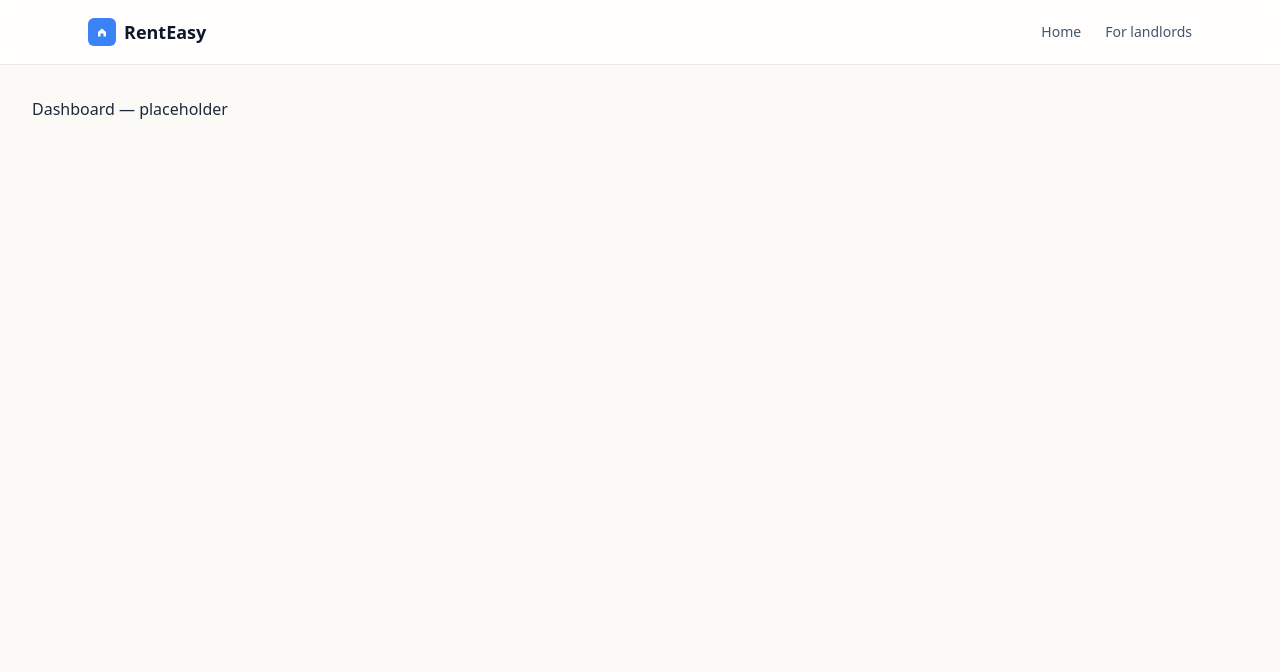
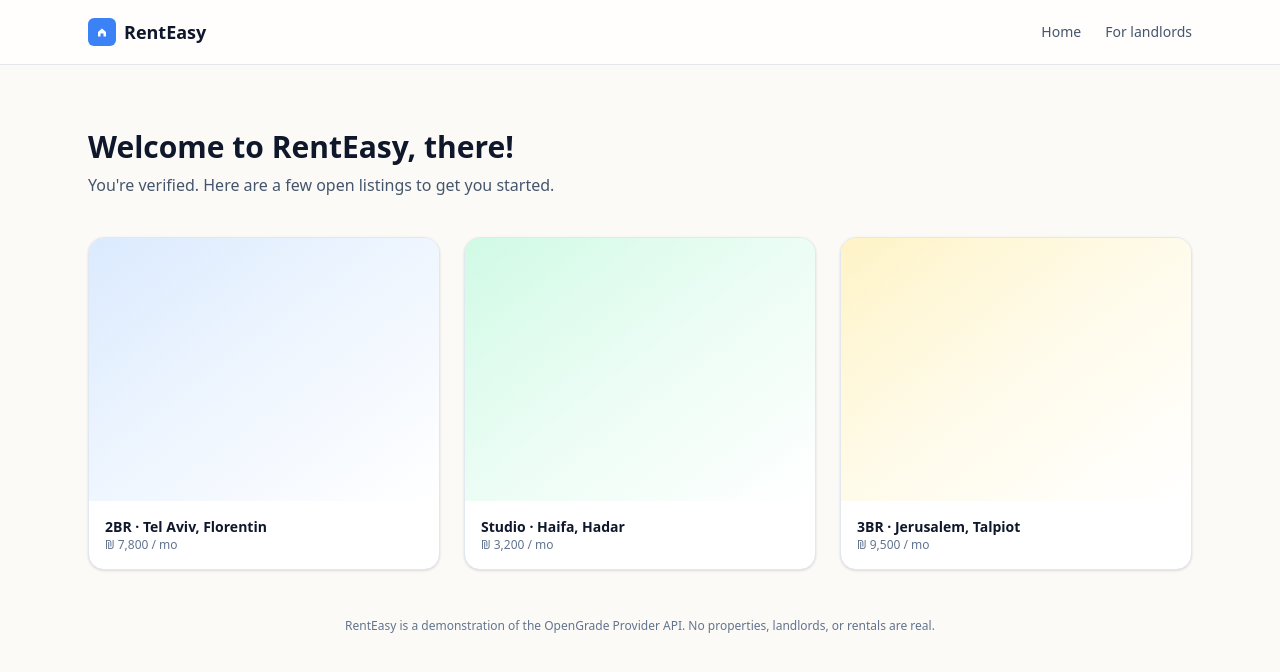
Before and after one commit to Amit-Za/opengrade-demo-renteasy, a React (Vite) app: page /dashboard in a window 1280 px wide. Shown: the top 672 px of the page. Built offline with nearby package versions, Linux system fonts and the light colour scheme.

Commit message:
feat: dashboard stub with fake listings

```diff
--- a/src/pages/dashboard.tsx
+++ b/src/pages/dashboard.tsx
@@ -1,3 +1,50 @@
+const LISTINGS = [
+  { title: "2BR · Tel Aviv, Florentin", price: "₪ 7,800 / mo", img: "from-blue-100 via-blue-50 to-white" },
+  { title: "Studio · Haifa, Hadar", price: "₪ 3,200 / mo", img: "from-emerald-100 via-emerald-50 to-white" },
+  { title: "3BR · Jerusalem, Talpiot", price: "₪ 9,500 / mo", img: "from-amber-100 via-amber-50 to-white" },
+];
+
+function readName(): string {
+  try {
+    const raw = localStorage.getItem("renteasy.user");
+    if (!raw) return "there";
+    const parsed = JSON.parse(raw) as { name?: string };
+    return parsed.name?.split(" ")[0] ?? "there";
+  } catch {
+    return "there";
+  }
+}
+
 export function DashboardPage() {
-  return <div className="p-8">Dashboard — placeholder</div>;
+  const name = readName();
+  return (
+    <div className="mx-auto max-w-6xl px-6 py-16">
+      <h1 className="text-3xl font-semibold text-slate-900">
+        Welcome to RentEasy, {name}!
+      </h1>
+      <p className="mt-2 text-slate-600">
+        You're verified. Here are a few open listings to get you started.
+      </p>
+
+      <div className="mt-10 grid gap-6 sm:grid-cols-2 lg:grid-cols-3">
+        {LISTINGS.map((l) => (
+          <div
+            key={l.title}
+            className="overflow-hidden rounded-2xl border border-slate-200 bg-white shadow-sm"
+          >
+            <div className={`aspect-[4/3] bg-gradient-to-br ${l.img}`} />
+            <div className="p-4">
+              <div className="text-sm font-semibold text-slate-900">{l.title}</div>
+              <div className="text-xs text-slate-500">{l.price}</div>
+            </div>
+          </div>
+        ))}
+      </div>
+
+      <p className="mt-12 text-center text-xs text-slate-500">
+        RentEasy is a demonstration of the OpenGrade Provider API. No
+        properties, landlords, or rentals are real.
+      </p>
+    </div>
+  );
 }
```
